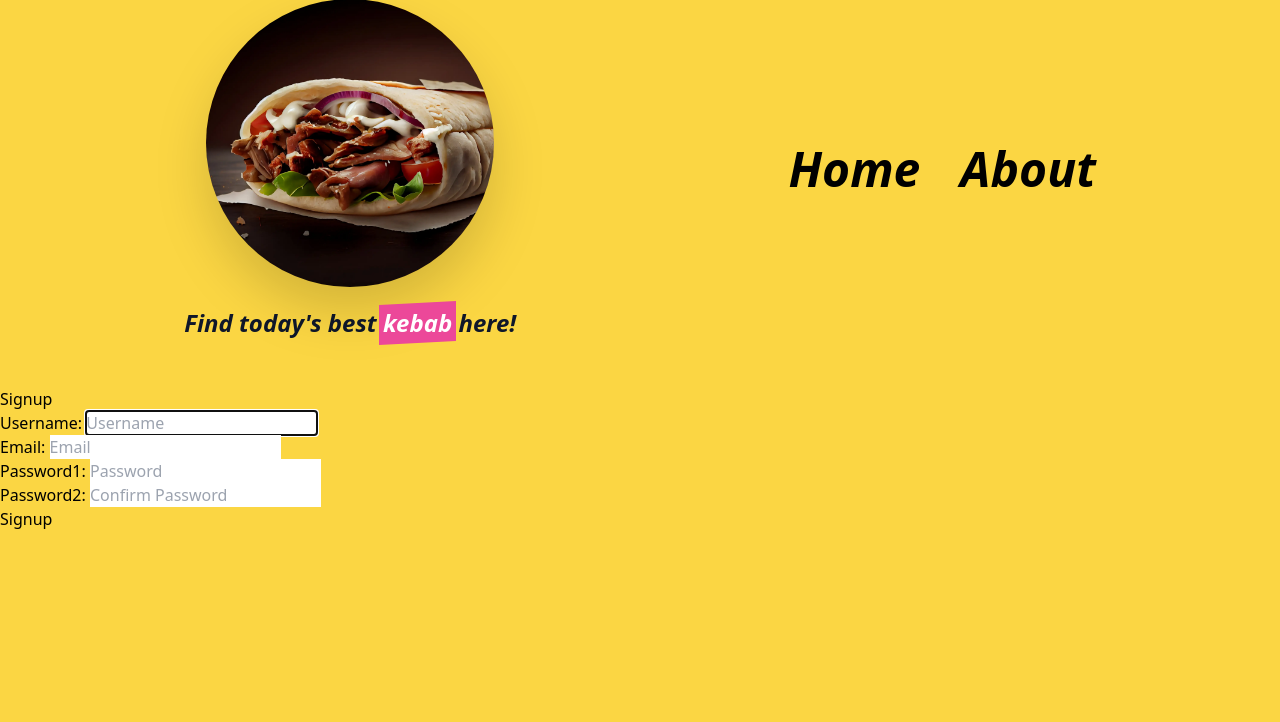
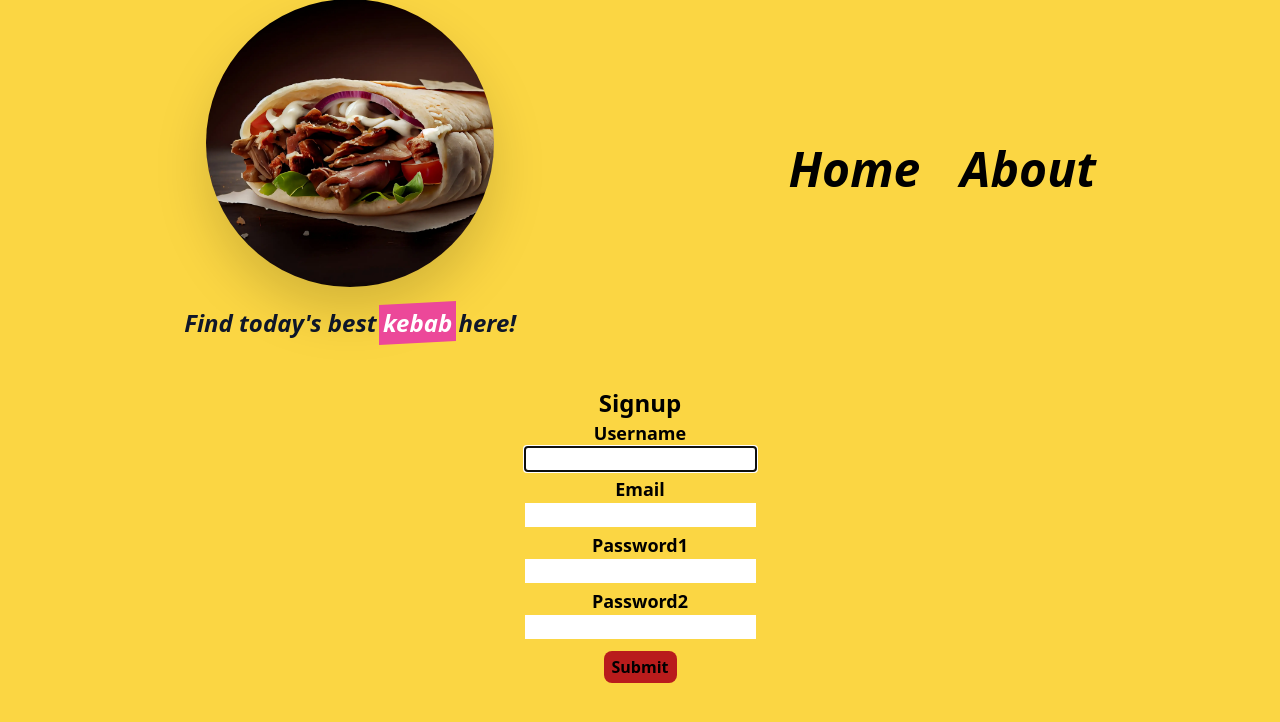
Before and after one commit to besod/kebab-review-app, a Django app: page /signup/ in a window 1280 px wide. Shown: the part 49-771 px from the top of the page. Run offline with Django 4.2, Linux system fonts and the light colour scheme; some libraries are stand-ins or nearby versions.

Commit message:
Created signup page

```diff
--- a/kebab/core/forms.py
+++ b/kebab/core/forms.py
@@ -1,28 +1,39 @@
 from django import forms
-from django.contrib.auth.models import User
+from .models import CustomUser
 from django.contrib.auth.forms import UserCreationForm, AuthenticationForm
 
 
 class SignupForm(UserCreationForm):
-    username = forms.CharField(max_length=100, required=True, widget=forms.TextInput(
-        attrs={'class': 'form-input', 'placeholder': 'Username'}
-    ))
-    email = forms.EmailField(max_length=254, required=True, widget=forms.EmailInput(
-        attrs={'class': 'form-input', 'placeholder': 'Email'}
-    ))
-    password1 = forms.CharField(required=False, widget=forms.PasswordInput(
-        attrs={'class': 'form-input', 'placeholder': 'Password'}
-    ))
-    password2 = forms.CharField(required=False, widget=forms.PasswordInput(
-        attrs={'class': 'form-input', 'placeholder': 'Confirm Password'}
-    ))
+    username = forms.CharField(
+        max_length=100, required=True, widget=forms.TextInput(
+        attrs={'class': 'form-input mb-1'})
+    )
+    email = forms.EmailField(
+        max_length=254, required=True, widget=forms.EmailInput(
+        attrs={'class': 'form-input mb-1'})
+    )
+    password1 = forms.CharField(
+        required=True, widget=forms.PasswordInput(
+        attrs={'class': 'form-input mb-1'})
+    )
+    password2 = forms.CharField(
+        required=True, widget=forms.PasswordInput(
+        attrs={'class': 'form-input'})
+    )
     class Meta:
-        model = User
+        model = CustomUser
         fields = ['username', 'email', 'password1', 'password2']
+
+    def clean_username(self):
+        username = self.cleaned_data.get('username')
+        if CustomUser.objects.filter(username=username).exists():
+            raise forms.ValidationError('This username already exist.')
+        return username
+
     def clean_email(self):
         email = self.cleaned_data.get('email')
-        if User.objects.filter(email=email).exists():
-            raise forms.ValidationError('This email already exists. Try again!')
+        if CustomUser.objects.filter(email=email).exists():
+            raise forms.ValidationError('This email already exists.')
         return email
 
 
--- a/kebab/core/templates/core/signup.html
+++ b/kebab/core/templates/core/signup.html
@@ -1,12 +1,25 @@
 {% extends 'core/base.html' %}
 {% block content %}
-<div>
-    <h1>Signup</h1>
-    <form action="{% url 'signup' %}" method='POST'>
+<div class="text-center">
+    <h1 class="text-2xl font-bold">Signup</h1>
+    <form action="{% url 'signup' %}" method="POST">
         {% csrf_token %}
         <div>
-            {{ form.as_p }}
-            <input type="submit" value="Signup">
+            {% for field in form %}
+            <dt>
+                <label class="font-bold text-lg"
+                for="{{ field.id_for_label }}">{{ field.label }}</label>
+            </dt>
+            <dt>{{ field }}</dd>
+                {% if field.errors %}
+                <p class="text-gray-600">{{ field.errors }}</p>
+                {% endif %}
+            {% endfor %}
+        </div>
+        <div>
+            <button type="submit"
+            class="bg-red-700 hover:bg-red-500 font-bold my-3 py-1 px-2 rounded-lg">
+            Submit</button>
         </div>
     </form>
 </div>
--- a/kebab/core/views.py
+++ b/kebab/core/views.py
@@ -1,11 +1,10 @@
 from django.shortcuts import render
-
-# Create your views here.
+from django.http import HttpResponse
 from django.shortcuts import render, redirect
 from django.contrib.auth import login, logout
-from django.contrib.auth.models import User
 from .forms import SignupForm, LoginForm, ContactForm
 from .models import Contact
+from django.contrib.auth.decorators import login_required
 
 
 def index(request):
@@ -31,6 +30,12 @@ def signup(request):
         form = SignupForm(request.POST)
         if form.is_valid():
             form.save()
+            # CustomUser.objects.create(
+            #     username = form.cleaned_data['username'],
+            #     email = form.cleaned_data['email'],
+            #     password = form.cleaned_data['password'],
+            # )
+            return render(request, 'core/userpage.html', status=200)
     else:
         form = SignupForm()
     context = {
@@ -41,9 +46,11 @@ def signup(request):
 def logout(request):
     pass
 
+@login_required(login_url='core/login.html')
 def userpage(request):
     pass
 
+@login_required(login_url='core/login.html')
 def detail(request):
     pass
 
@@ -52,15 +59,11 @@ def contact(request):
     if request.method == 'POST':
         form = ContactForm(request.POST)
         if form.is_valid():
-            name = form.cleaned_data['name']
-            email = form.cleaned_data['email']
-            title = form.cleaned_data['title']
-            message = form.cleaned_data['message']
             Contact.objects.create(
-                name = name,
-                email = email,
-                title = title,
-                message = message
+                name = form.cleaned_data['name'],
+                email = form.cleaned_data['email'],
+                title = form.cleaned_data['title'],
+                message = form.cleaned_data['message']
             )
         context = {
             'form': form,
```
